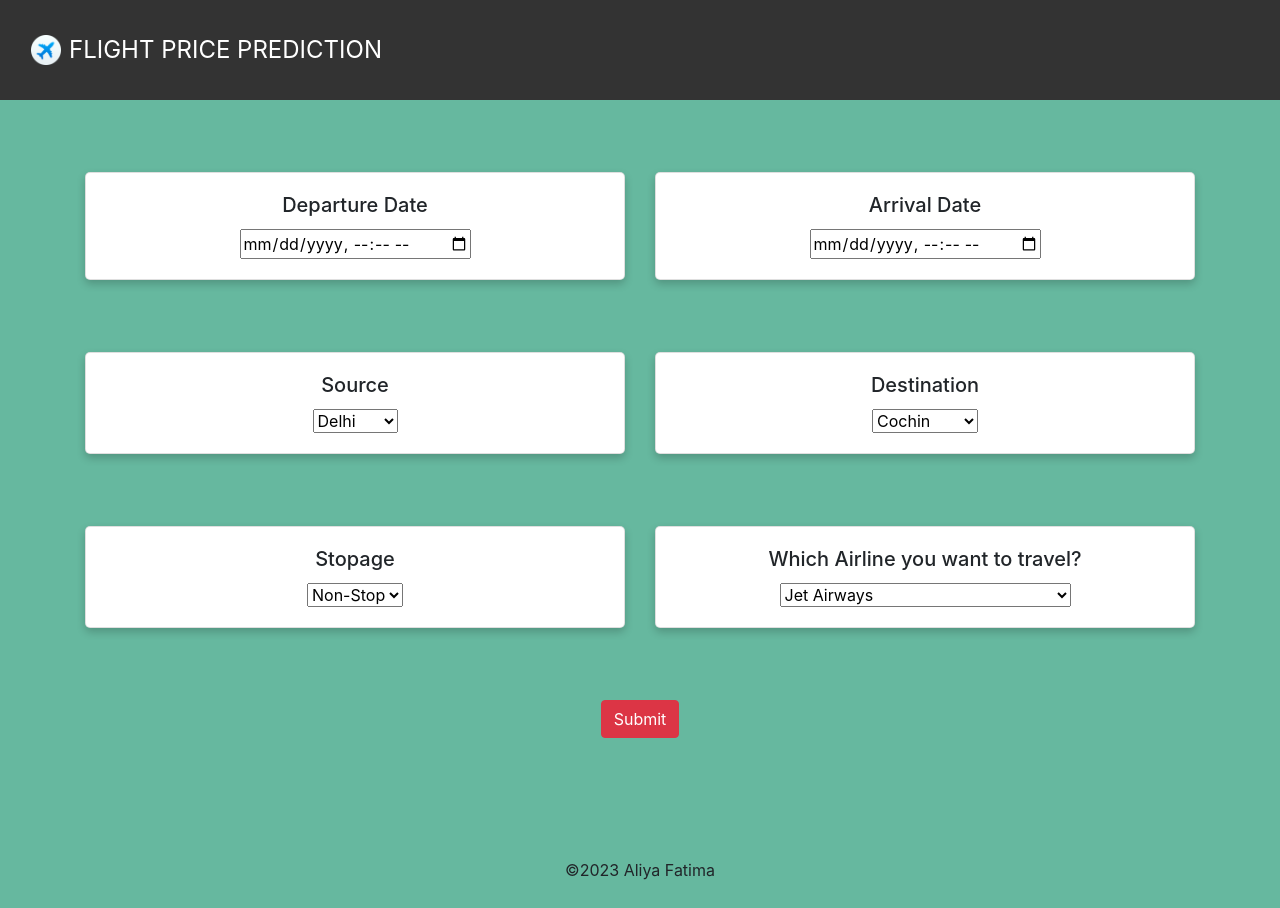
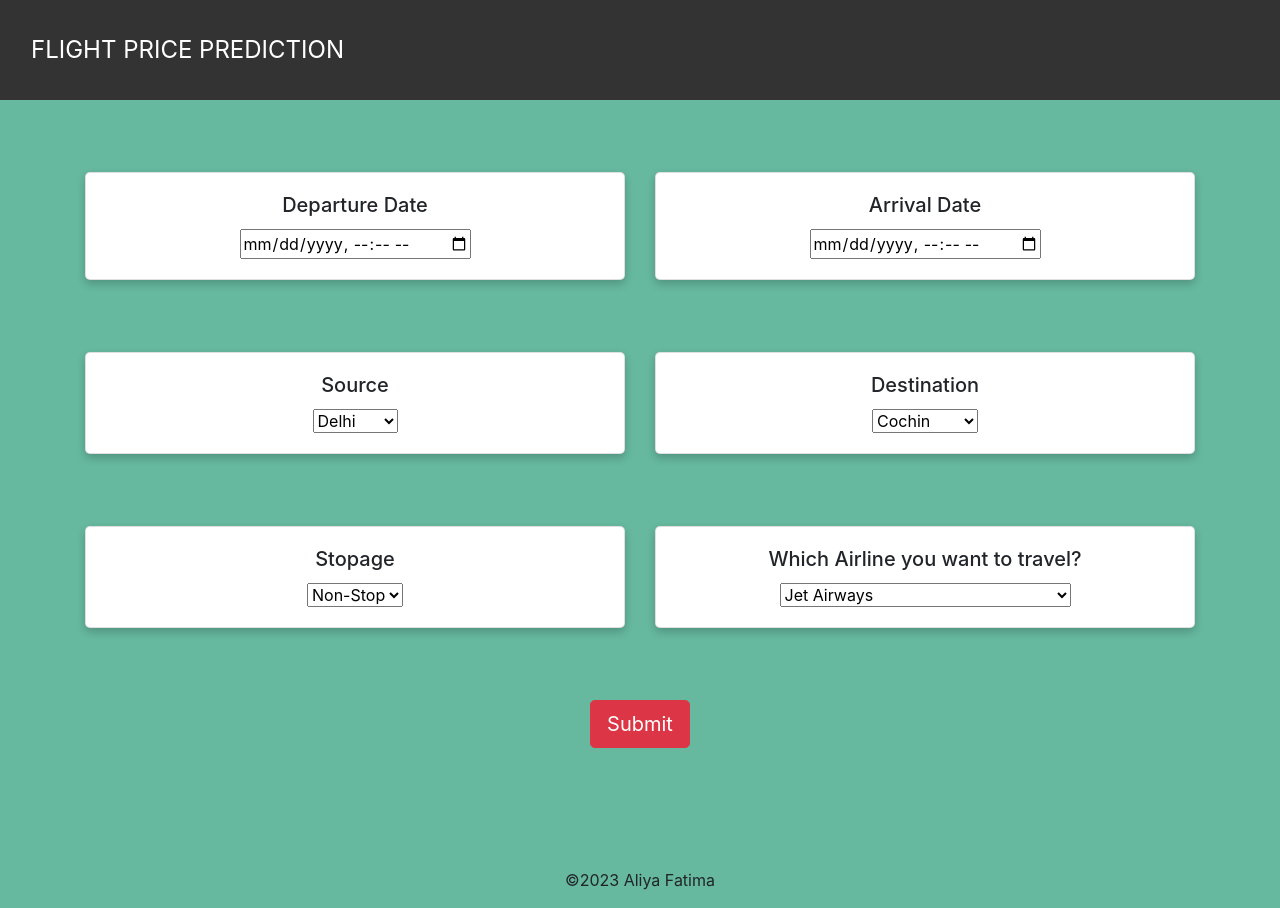
Before and after one commit to Aliya032/flight-price-prediction, a Flask app: page / in a window 1280 px wide. Before the commit the page ends 880 px from the top, so only its background shows below. Run offline with Flask 3, Linux system fonts and the light colour scheme; parts of the project's set-up code (start-up, migrations or seed data) failed here and were passed over; some libraries are stand-ins or nearby versions.

Commit message:
Modified home.html

```diff
--- a/templates/home.html
+++ b/templates/home.html
@@ -19,24 +19,14 @@
 <body>
 
     <!-- As a heading -->
-    <!-- <nav class="navbar navbar-inverse navbar-fixed-top">
+    <nav class="navbar navbar-inverse navbar-fixed-top">
         <div class="container-fluid">
             <div class="navbar-header">
                 <a class="navbar-brand" href="/">FLIGHT PRICE PREDICTION</a>
             </div>
         </div>
-    </nav> -->
+    </nav>
 
-    <nav class="navbar navbar-inverse navbar-fixed-top">
-        <div class="container-fluid">
-            <div class="navbar-header">
-                <a class="navbar-brand d-flex align-items-center" href="/">
-                    <img src="/assets/plane.png" alt="Logo" width="30" height="30" class="mr-2">
-                    <span class="align-middle">FLIGHT PRICE PREDICTION</span>
-                </a>
-            </div>
-        </div>
-    </nav>
 
     <br><br><br>
 
@@ -161,7 +151,7 @@
             <br>
             <br>
             <!-- Submit -->
-            <input type="submit" value="Submit" class="btn btn-danger">
+            <input type="submit" value="Submit" class="btn btn-danger btn-lg">
         </form>
 
         <br>
```
